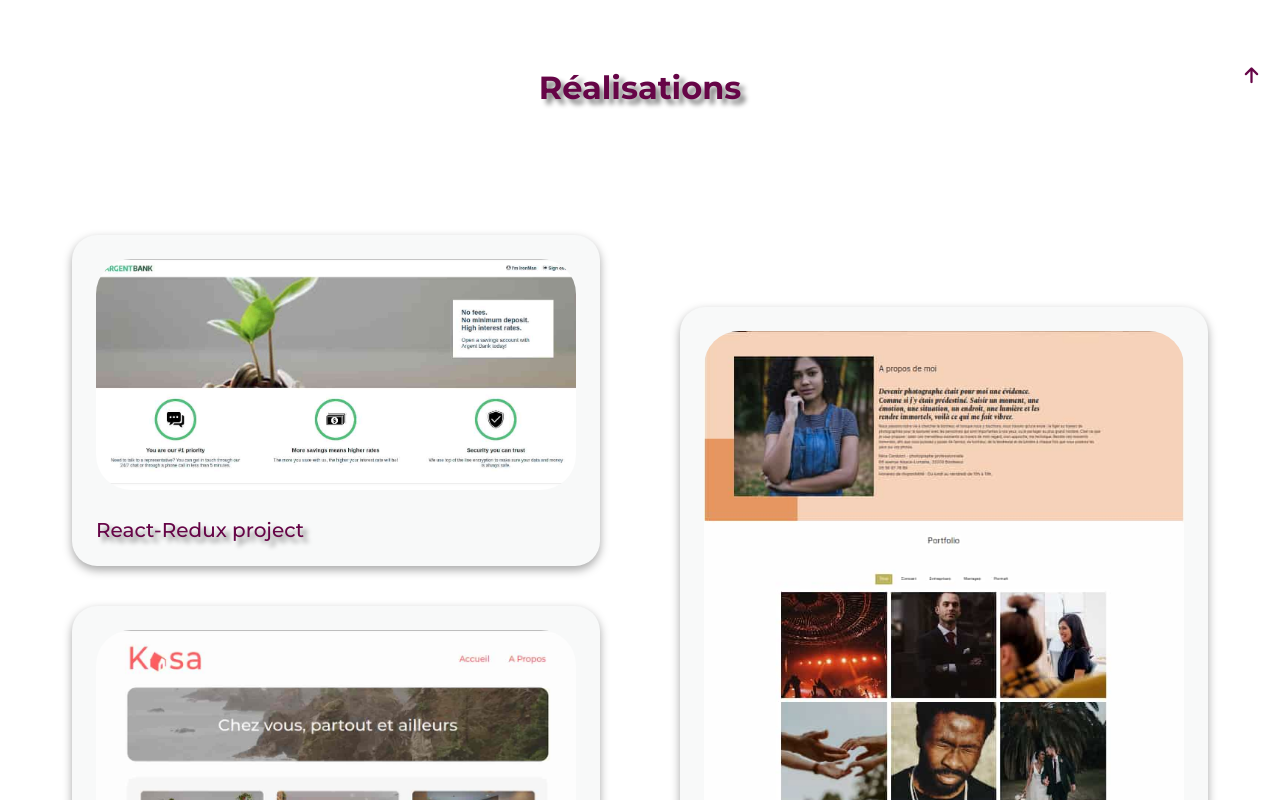
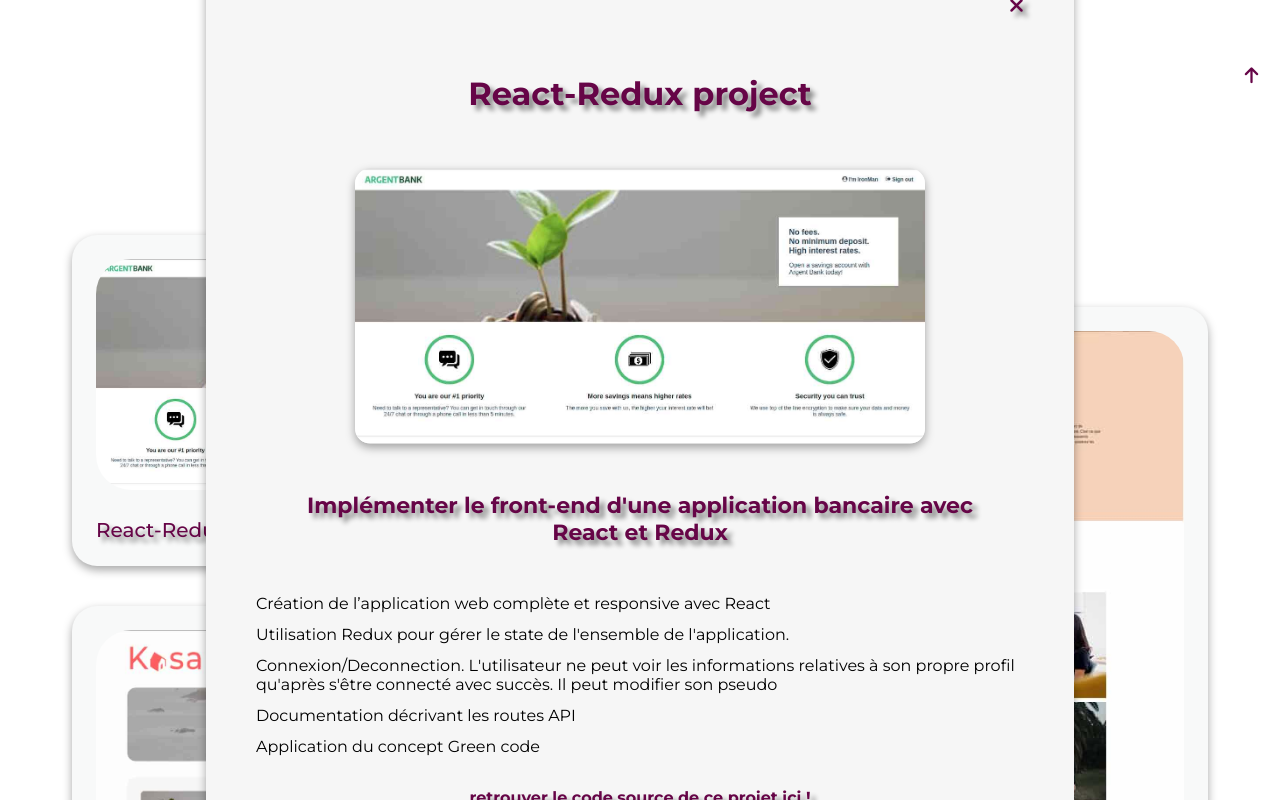
Before and after one commit to SiamSael/Portfolio, a React (Create React App) app: page / in a window 1280 px wide. Both pictures are taken after a click on the element "React-Redux project". Shown: the part 1340-2140 px from the top of the page. Built offline with nearby package versions, Linux system fonts and the light colour scheme.

Commit message:
correction bugs modal

```diff
--- a/package.json
+++ b/package.json
@@ -22,6 +22,7 @@
     "deploy": "gh-pages -d build",
     "start": "react-scripts start",
     "build": "react-scripts build",
+    "test": "react-scripts test",
     "eject": "react-scripts eject"
   },
   "eslintConfig": {
--- a/src/components/Activity/index.jsx
+++ b/src/components/Activity/index.jsx
@@ -4,13 +4,15 @@ const Activity = (activity, id) => {
 
     const [isHover, setIsHover] = useState(true);
 
-    const handleHover = (event) => {
-        event.preventDefault()
-        setIsHover(!isHover)
+    const setHover = () => {
+        setIsHover(false)
+    }
+    const cancelHover = () => {
+        setIsHover(true)
     }
     return (
-        <div className="activities__activity" key={id}>
-            <img className={isHover ? "activities__activity--img" : "activities__activity--imgHide"} src={process.env.PUBLIC_URL + activity.img} alt={activity.alt} onMouseEnter={handleHover} onMouseOut={handleHover}/>
+        <div className="activities__activity" key={id} onMouseOver={setHover} onMouseOut={cancelHover}>
+            <img className={isHover ? "activities__activity--img" : "activities__activity--imgHide"} src={process.env.PUBLIC_URL + activity.img} alt={activity.alt}/>
             <p className={isHover ? "activities__activity--descriptionHide" : "activities__activity--description"}>{activity.description}</p>
             <p className='activities__activity--title'>{activity.title}</p>
         </div>
--- /dev/null
+++ b/src/components/ModalRealisation/index.jsx
@@ -0,0 +1,27 @@
+import { motion } from 'framer-motion'
+
+export default function ModalRealisation(props) {
+
+    const {RealisationDatas, onClose} = props
+    console.log('ok1', RealisationDatas, onClose)
+    return (
+        <motion.section initial={{opacity: 0}} animate={{opacity:1}} transition={{duration : 1}} className="modal">
+            <span className='modal__close'><i className="fa-solid fa-xmark" onClick={onClose}></i></span>
+            <h2 className="section__title">{RealisationDatas.title}</h2>
+            <img className="modal__img" src={process.env.PUBLIC_URL + RealisationDatas.img} alt={RealisationDatas.alt}/>
+            <div>
+                <h3 className="modal__subtitle">{RealisationDatas.description}</h3>
+                <ul>
+                    {
+                        ((RealisationDatas.missions).map((mission, id) =>
+                            <li key={id}>
+                                {mission.description}
+                            </li>
+                        ))
+                    }
+                </ul>
+                <p className="modal__p"><a href={RealisationDatas.lienCode} target="_blank" rel="noopener noreferrer"> {RealisationDatas.isCodeAccess ? "retrouver le code source de ce projet ici !" : "Lien vers le site"}</a></p>
+            </div>
+        </motion.section>
+    )
+}
--- a/src/components/Realisation/index.jsx
+++ b/src/components/Realisation/index.jsx
@@ -1,56 +1,23 @@
-
-import {useState, useEffect } from 'react';
 import { motion } from 'framer-motion'
+import ModalRealisation from '../ModalRealisation'
+import { createPortal } from 'react-dom';
+import { useState }  from 'react'
 
 const Realisation = (RealisationDatas) => {
 
-    const [isOpen, setIsOpen] = useState(true);
-
-    const toggleOverlay = () => {
-        setIsOpen(!isOpen);
-    };
-
-    const background = document.getElementById('root');
-
-    useEffect(() => {
-        const html = document.querySelector("html");
-        if (html) {
-          html.style.overflow = isOpen ? "hidden" : "auto";
-        }
-      }, [isOpen]);
-
-    if (isOpen) {
-        background.className='background';
-    } else {
-        background.className='';
-    }
-
-    function closeModal() {
-        toggleOverlay();
-        const modal = document.querySelector('.modal').parentElement;
-        modal.remove();
-    }
+    const [showModal, setShowModal] = useState(false);
 
     return (
-        <motion.section initial={{opacity: 0}} animate={{opacity:1}} transition={{duration : 1}} className="modal">
-            <span className='modal__close'><i className="fa-solid fa-xmark" onClick={() => closeModal()}></i></span>
-            <h2 className="section__title">{RealisationDatas.title}</h2>
-            <img className="modal__img" src={process.env.PUBLIC_URL + RealisationDatas.img} alt={RealisationDatas.alt}/>
-            <div>
-                <h3 className="modal__subtitle">{RealisationDatas.description}</h3>
-                <ul>
-                    {
-                        ((RealisationDatas.missions).map((mission, id) =>
-                            <li key={id}>
-                                {mission.description}
-                            </li>
-                        ))
-                    }
-                </ul>
-                <p className="modal__p"><a href={RealisationDatas.lienCode} target="_blank" rel="noopener noreferrer"> {RealisationDatas.isCodeAccess ? "retrouver le code source de ce projet ici !" : "Lien vers le site"}</a></p>
-            </div>
-        </motion.section>
+        <motion.div initial={{opacity:0}} whileInView={{opacity:1}} transition={{duration: 0.8}} className="my-masonry-grid__div" onClick={() => setShowModal(true)}>
+            <img className='my-masonry-grid__img' src={process.env.PUBLIC_URL + RealisationDatas.img} alt={RealisationDatas.alt}/>
+            <p className='my-masonry-grid__p'>{RealisationDatas.title}</p>
+            {showModal && createPortal(
+                <ModalRealisation RealisationDatas={RealisationDatas} onClose={() => setShowModal(false)} />,
+                document.body
+            )}
+        </motion.div>
     )
 }
 
+
 export default Realisation
--- a/src/components/Realisations/index.jsx
+++ b/src/components/Realisations/index.jsx
@@ -1,14 +1,31 @@
 import Masonry from 'react-masonry-css'
 import RealisationsDatas from '../../utils/datas/realisations.json'
-import { motion } from 'framer-motion'
 import Realisation from '../Realisation';
-import { render } from '@testing-library/react';
 
 const Realisations = () => {
+/*
+    const [showModal, setShowModal] = useState(false);
+    return (
+      <>
+        <button onClick={() => setShowModal(true)}>
+          Show modal using a portal
+        </button>
+        {showModal && createPortal(
+          <Realisation onClose={() => setShowModal(false)} />,
+          document.body
+        )}
+      </>
+    );
 
-    function openModal(RealisationDatas) {
-        render(<Realisation {...RealisationDatas}/>);
-    }
+/*
+    //if (showModal) {
+        const modalNodeParent = document.getElementById('root')
+        createPortal(
+            <Realisation onClose={() => setShowModal(false)} {...RealisationsDatas}/>,
+            modalNodeParent
+        )
+    //}
+*/
     return (
         <section id='realisations'>
             <h2 className='section__title'>Réalisations</h2>
@@ -18,10 +35,7 @@ const Realisations = () => {
                 columnClassName='my-masonry-grid__column'>
                 {
                     ((RealisationsDatas).map((RealisationDatas, id) =>
-                        <motion.div initial={{opacity:0}} whileInView={{opacity:1}} transition={{duration: 0.8}} className="my-masonry-grid__div" key={id} onClick={() => openModal(RealisationDatas)}>
-                            <img className='my-masonry-grid__img' src={process.env.PUBLIC_URL + RealisationDatas.img} alt={RealisationDatas.alt}/>
-                            <p className='my-masonry-grid__p'>{RealisationDatas.title}</p>
-                        </motion.div>
+                        <Realisation key={id} {...RealisationDatas} />
                     ))
                 }
             </Masonry>
```
